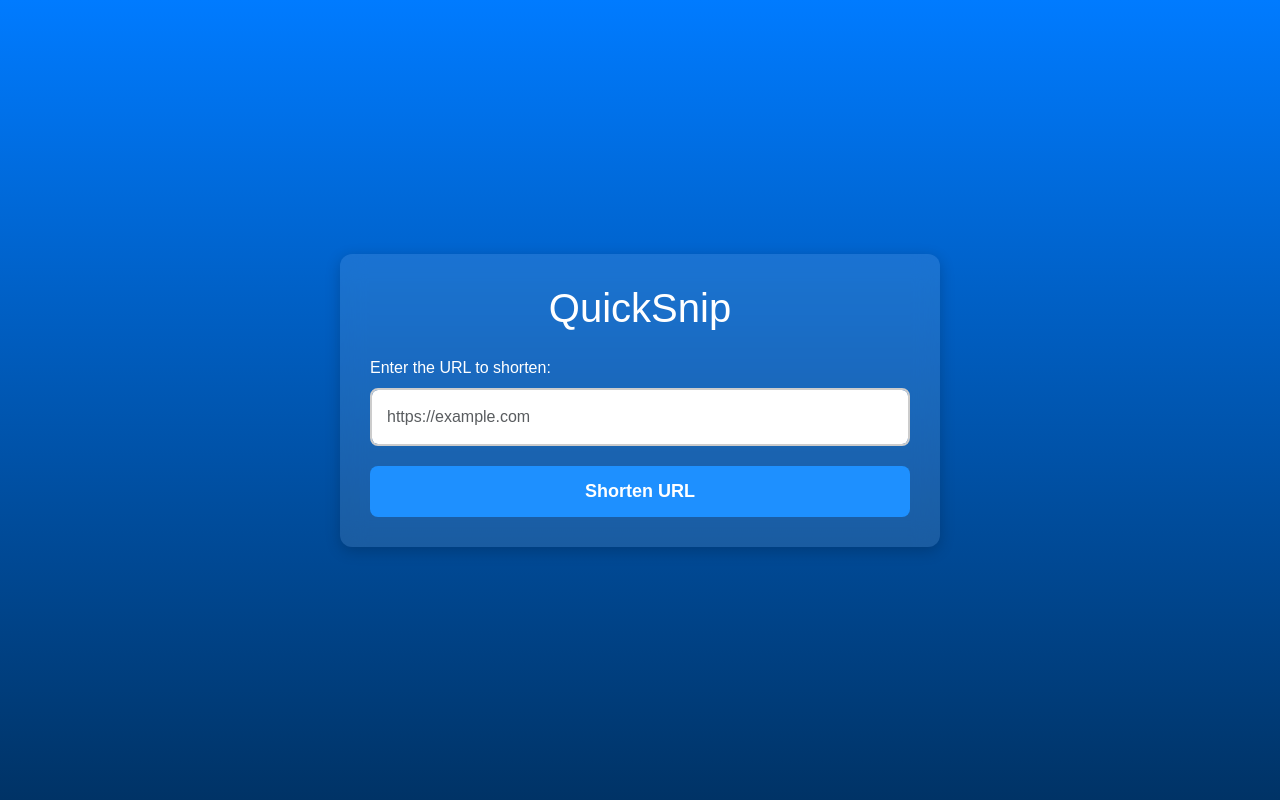
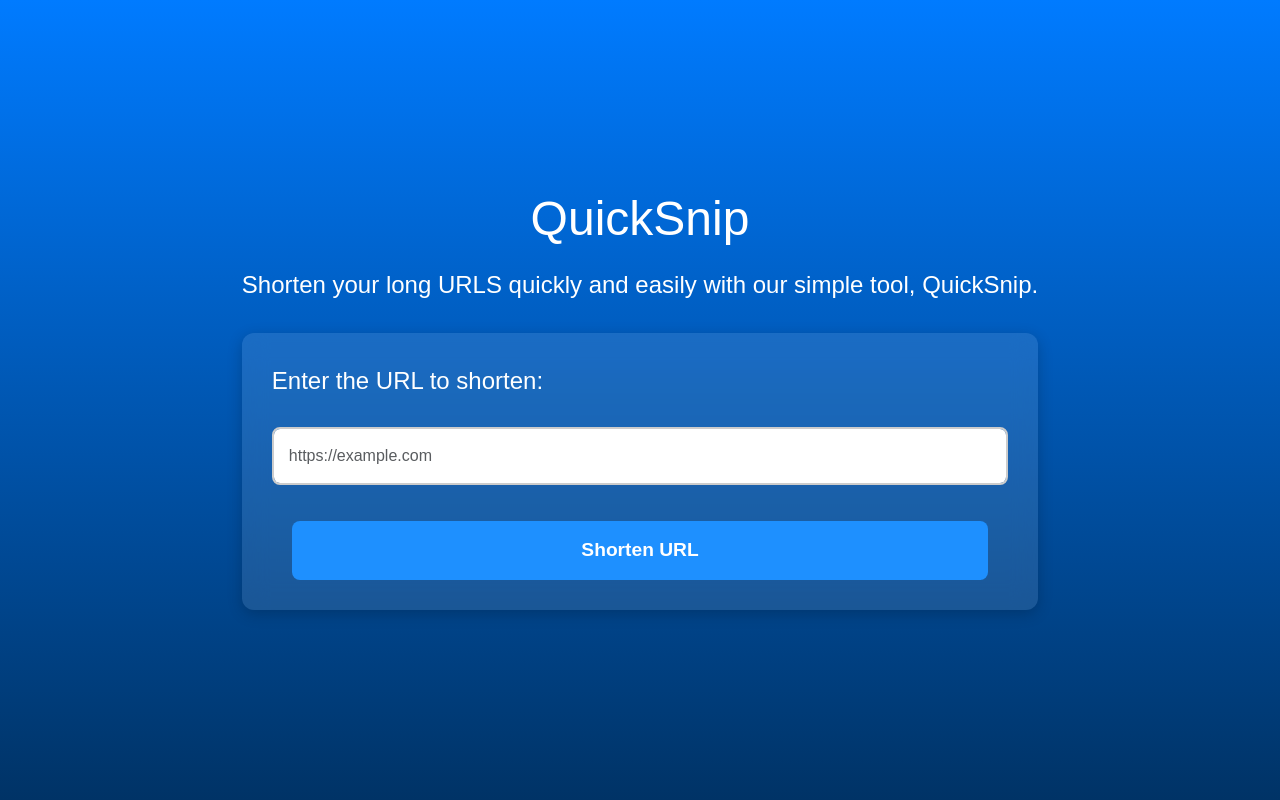
Before and after one commit to CloudSteph/URL-Shortener-Project, a Flask app: page / in a window 1280 px wide. Run offline with Flask 3, Linux system fonts and the light colour scheme; some libraries are stand-ins or nearby versions.

Commit message:
Added static folder with css and js file that are seperated from the html file and updated the UI of the webpage

```diff
--- /dev/null
+++ b/static/js/main.js
@@ -0,0 +1,8 @@
+// Function to copy text to clipboard
+function copyToClipboard() {
+            var copyText = document.getElementById("shortUrl");
+            copyText.select();
+            copyText.setSelectionRange(0, 99999);
+            navigator.clipboard.writeText(copyText.value);
+            alert("Copied: " + copyText.value);
+        }
--- /dev/null
+++ b/static/styles.css
@@ -0,0 +1,104 @@
+/* Global Styles */
+body {
+    height: 100vh;
+    display: flex;
+    justify-content: center;
+    align-items: center;
+    background: linear-gradient(to bottom, #007bff, #003366); /* Light Blue to Dark Blue */
+    color: white;
+    font-family: Arial, sans-serif;
+}
+
+/* Wrapper Styles */
+.wrapper {
+    display: flex;
+    flex-direction: column;
+    justify-content: center;
+    height: 100%;
+    text-align: center;
+    padding: 20px;
+}
+
+/* Header Styling */
+header h1 {
+    margin-bottom: 20px;
+    font-size: 3em;
+}
+
+/* Description Styling */
+header p {
+    margin-bottom: 30px;
+    font-size: 1.5em;
+    text-align: center;
+}
+
+/* Glassmorphism Container */
+.container {
+    background: rgba(255, 255, 255, 0.1); /* Semi-transparent white */
+    padding: 30px;
+    border-radius: 12px;
+    box-shadow: 0 4px 15px rgba(0, 0, 0, 0.2);
+    backdrop-filter: blur(12px); /* Glassmorphism effect */
+}
+
+/* Form Styles */
+form {
+    display: flex;
+    flex-direction: column;
+}
+
+label {
+    font-size: 1.5em;
+    margin-bottom: 10px;
+}
+
+/* Input Field Styling */
+input[type="url"] {
+    width: 100%;
+    padding: 15px;
+    font-size: 16px;
+    border: 2px solid #ccc;
+    border-radius: 8px;
+    margin-bottom: 20px;
+    margin-top: 20px;
+    box-sizing: border-box;
+}
+
+/* Custom Button Styles */
+.btn {
+    background: #1e90ff; /* Bright Blue */
+    border: none;
+    padding: 15px;
+    color: white;
+    font-size: 1.2em;
+    font-weight: bold;
+    border-radius: 8px;
+    transition: 0.3s;
+    cursor: pointer;
+    margin-left: 20px;
+    margin-right: 20px;
+}
+
+.btn:hover {
+    background: #0073e6; /* Slightly darker blue on hover */
+}
+
+/* Shortened URL Display Box */
+.short-url {
+    margin-top: 25px;
+    padding: 12px;
+    background-color: rgba(255, 255, 255, 0.2); /* Slightly transparent */
+    border-radius: 8px;
+    word-break: break-word; /* Prevents text overflow */
+}
+
+/* Read-Only Input Field for Shortened URL */
+input[type="text"] {
+    font-size: 1em;
+    padding: 12px;
+    border: 2px solid #ccc;
+    border-radius: 8px;
+    margin-top: 10px;
+    box-sizing: border-box;
+    width: 100%;
+}
--- a/templates/index.html
+++ b/templates/index.html
@@ -4,106 +4,44 @@
     <meta charset="UTF-8">
     <meta name="viewport" content="width=device-width, initial-scale=1.0">
     <title>URL Shortener</title>
-
     <!-- Bootstrap CDN for Styling -->
     <link href="https://cdn.jsdelivr.net/npm/bootstrap@5.5.0/dist/css/bootstrap.min.css" rel="stylesheet">
-
-    <style>
-        /* Center the header and form on the page with blue ombre background */
-        body {
-            height: 100vh;
-            display: flex;
-            justify-content: center;
-            align-items: center;
-            background: linear-gradient(to bottom, #007bff, #003366); /* Light Blue to Dark Blue */
-            color: white;
-            font-family: Arial, sans-serif;
-        }
-
-        .container {
-            width: 100%;
-            max-width: 600px;
-            background: rgba(255, 255, 255, 0.1); /* Semi-transparent white */
-            padding: 30px;
-            border-radius: 12px;
-            box-shadow: 0 4px 15px rgba(0, 0, 0, 0.2);
-            text-align: center;
-            backdrop-filter: blur(12px); /* Glassmorphism effect*/
-        }
-
-        input[type="url"] {
-            width: 100%;
-            padding: 15px;
-            font-size: 16px;
-            border: 2px solid #ccc;
-            border-radius: 8px;
-            margin-bottom: 20px;
-            box-sizing: border-box;
-        }
-
-        .btn-custom {
-            background: #1e90ff; /* Bright Blue */
-            border: none;
-            padding: 12px 18px;
-            color: white;
-            font-size: 18px;
-            font-weight: bold;
-            border-radius: 8px;
-            transition: 0.3s;
-        }
-
-        .btn-custom:hover {
-            background: #0073e6; /* Slightly darker blue on hover */
-        }
-
-        .short-url {
-            margin-top: 25px;
-            padding: 12px;
-            background-color: rgba(255, 255, 255, 0.2); /* Slightly transparent */
-            border-radius: 8px;
-            word-break: break-word; /* Prevents text overflow */
-        }
-
-        input[type="text"] {
-            font-size: 16px;
-            padding: 12px;
-            border: 2px solid #ccc;
-            border-radius: 8px;
-            margin-top: 10px;
-            box-sizing: border-box;
-            width: 100%;
-        }
-    </style>
+    <!-- Custom CSS -->
+    <link rel="stylesheet" href="static/styles.css">
 </head>
 <body>
+    <!-- Centering Wrapper -->
+    <div class="wrapper">
+        <!-- Header -->
+        <header>
+            <h1>QuickSnip</h1>
+            <p>Shorten your long URLS quickly and easily with our simple tool, QuickSnip.</p>
+        </header>
         <div class="container">
-        <h1 class="mb-4">QuickSnip</h1>
-        <form method="POST">
+            <form id="shorten-form" method="POST">
+            <!-- Form Group for URL Input -->
                 <div class="mb-3 text-start">
                     <label for="long_url" class="form-label">Enter the URL to shorten:</label>
                     <input type="url" id="long_url" name="long_url" class="form-control" placeholder="https://example.com" required>
                 </div>
-            <button type="submit" class="btn btn-custom w-100">Shorten URL</button>
+            <!-- Submit Button -->
+                <button type="submit" class="btn">Shorten URL</button>
             </form>
-
+        </div>
+         <!-- Display Shortened URL if available -->
             {% if short_url %}
                 <div class="short-url mt-4">
                     <p>Shortened URL:</p>
+                    <!-- Read Only input field for shortened url -->
                     <input type="text" id="shortURL" class="form-control text-center" value="{{ short_url }}" readonly>
-                <button class="btn btn-success mt-3" onclick="copyToClipboard()">Copy</button>
+                    <!-- Copy button -->
+                    <button class="btn" onclick="copyToClipboard()">Copy</button>
                 </div>
             {% endif %}
     </div>
-
+    <!-- Bootstrap Bundle JS -->
     <script src="https://cdn.jsdelivr.net/npm/bootstrap@5.3.0/dist/js/bootstrap.bundle.min.js"></script>
-    <script>
-        function copyToClipboard() {
-            var copyText = document.getElementById("shortUrl");
-            copyText.select();
-            copyText.setSelectionRange(0, 99999);
-            navigator.clipboard.writeText(copyText.value);
-            alert("Copied: " + copyText.value);
-        }
-    </script>
+    <!-- Custom JavaScript -->
+   <script src="static/js/main.js"></script>
 </body>
 </html>
```
Also changed, not shown: instance/database.db. Lines whose indentation alone changed are shown as unchanged.
